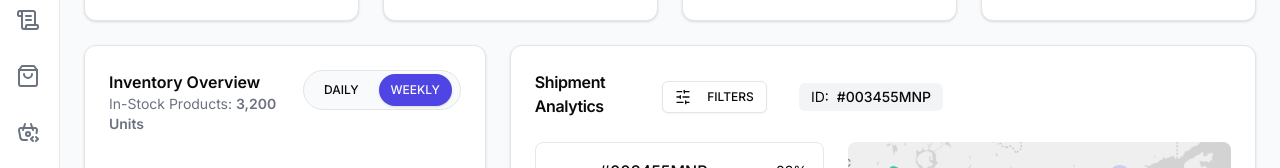
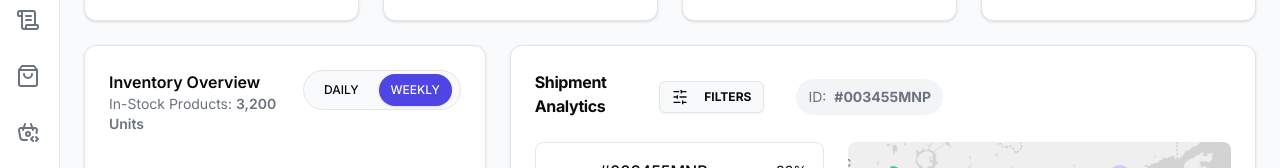
Before and after one commit to AshwiniParaye1/Dashboard, a Next.js app: page / in a window 1280 px wide. Shown: the part 320-488 px from the top of the page. Built offline with nearby package versions, Linux system fonts and the light colour scheme.

Commit message:
fixed shipment btn

```diff
--- a/components/dashboard/shipment-analytics.tsx
+++ b/components/dashboard/shipment-analytics.tsx
@@ -7,15 +7,21 @@ export function ShipmentAnalytics() {
   return (
     <Card className="w-full h-full">
       <CardHeader className="flex flex-row items-center justify-between">
-        <CardTitle className="text-base">Shipment Analytics</CardTitle>
-        <div className="flex gap-8 justify-center items-center">
-          <Button variant="outline" size="sm">
-            <SlidersHorizontal className="h-4 w-4 mr-2" />
+        <CardTitle className="text-base font-bold">
+          Shipment Analytics
+        </CardTitle>
+        <div className="flex gap-8 justify-center items-center text-xs">
+          <Button
+            variant="outline"
+            size="sm"
+            className="bg-[#F7F9FB] font-bold"
+          >
+            <SlidersHorizontal className="h-4 w-4 mr-2 font-bold" />
             FILTERS
           </Button>
-          <div className="flex items-center gap-2 px-3 py-1 bg-gray-100 rounded-md mr-72">
-            <span className="text-sm">ID:</span>
-            <span className="text-sm font-medium">#003455MNP</span>
+          <div className="flex h-9 items-center gap-2 px-3 bg-gray-100 rounded-3xl mr-72">
+            <span className="text-sm font-normal text-gray-500">ID:</span>
+            <span className="text-sm font-bold text-gray-500">#003455MNP</span>
           </div>
         </div>
       </CardHeader>
```
